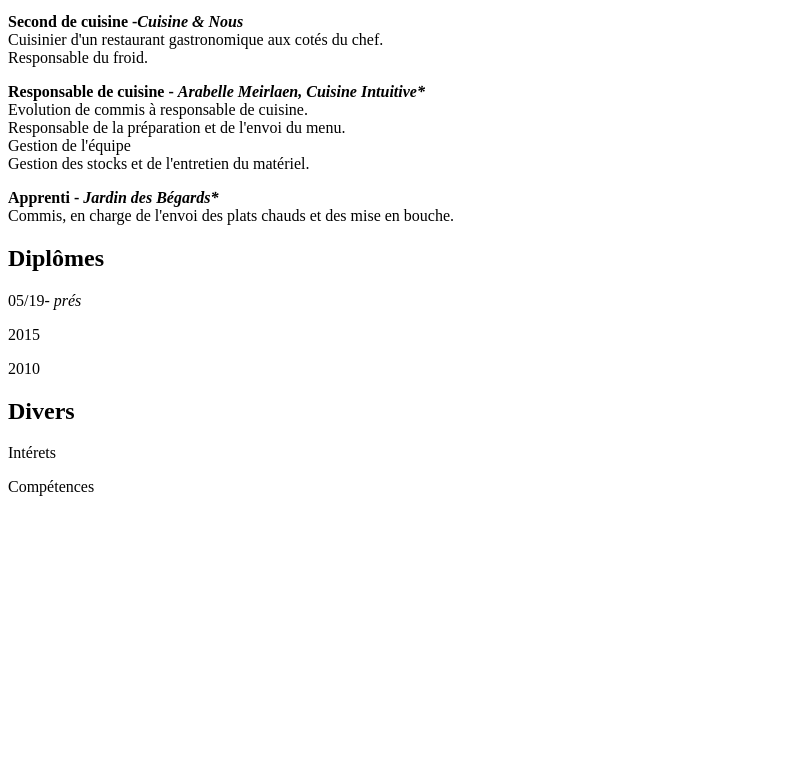
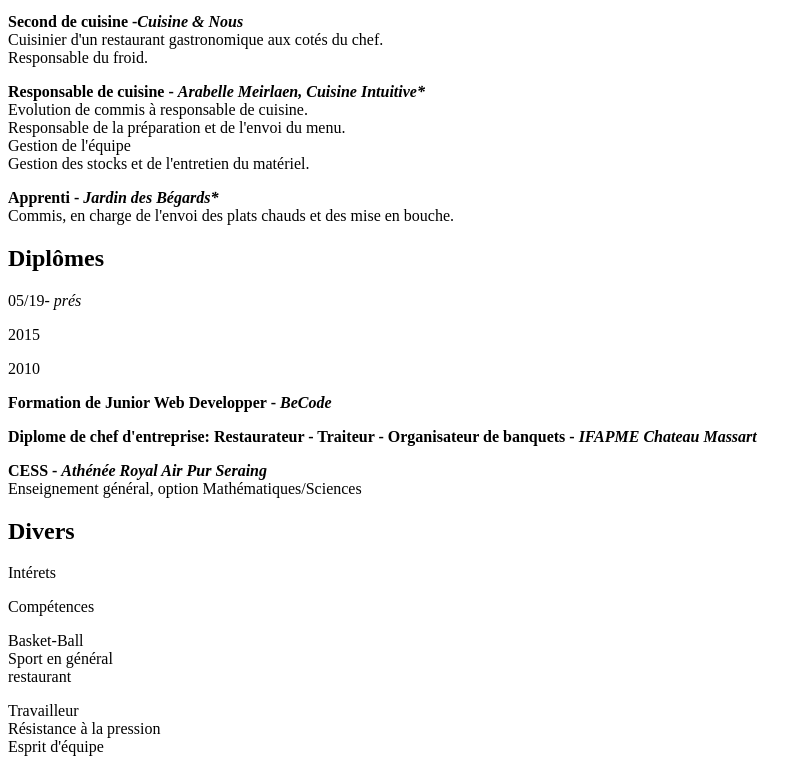
Before and after one commit to SImonJolet/Mon-CV, a plain HTML site: page index.html in a window 1280 px wide. Shown: the part 658-1430 px from the top of the page, without its empty margins (0-812 px from the left). Before the commit the page ends 1170 px from the top, so only its background shows below. Drawn offline with Linux system fonts and the light colour scheme.

Commit message:
ajout sec-droite

```diff
--- a/index.html
+++ b/index.html
@@ -61,6 +61,10 @@
 
       </div>
     <div class="sec-droite">
+      <p><span class="boite"><b>Formation de Junior Web Developper - <i>BeCode</i></b></span></p>
+      <p><span class="boite"><b>Diplome de chef d'entreprise: Restaurateur - Traiteur - Organisateur de banquets - <i>IFAPME Chateau Massart</i></b></span></p>
+      <p><span class="boite"><b>CESS - <i>Athénée Royal Air Pur Seraing</i></b></span></br>
+      Enseignement général, option Mathématiques/Sciences</p>
 
     </div>
 
@@ -73,6 +77,14 @@
 
       </div>
       <div class="sec-droite">
+        <p>Basket-Ball</br>
+        Sport en général</br>
+      restaurant</br>
+    </p>
+    <p>Travailleur </br>
+      Résistance à la pression </br>
+      Esprit d'équipe</br>
+    </p>
 
       </div>
     </div>
```
